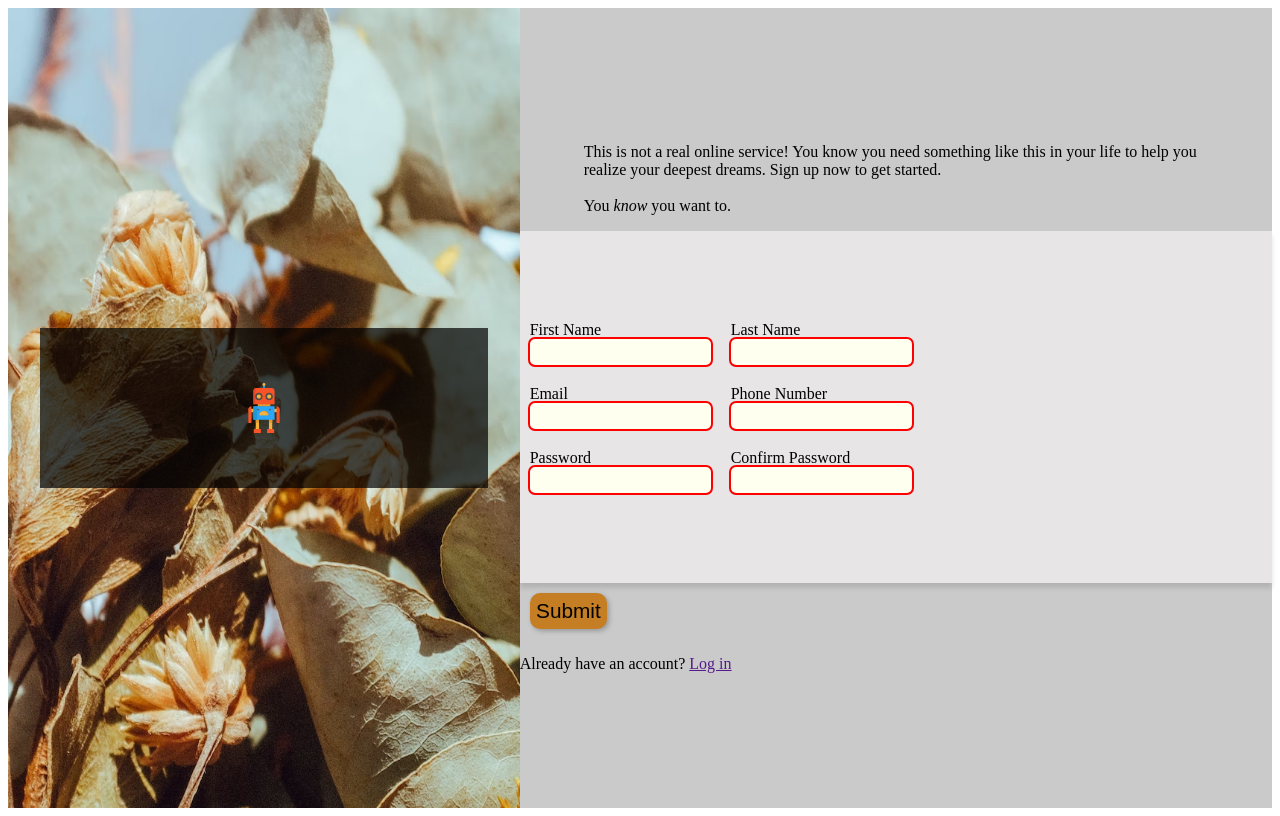
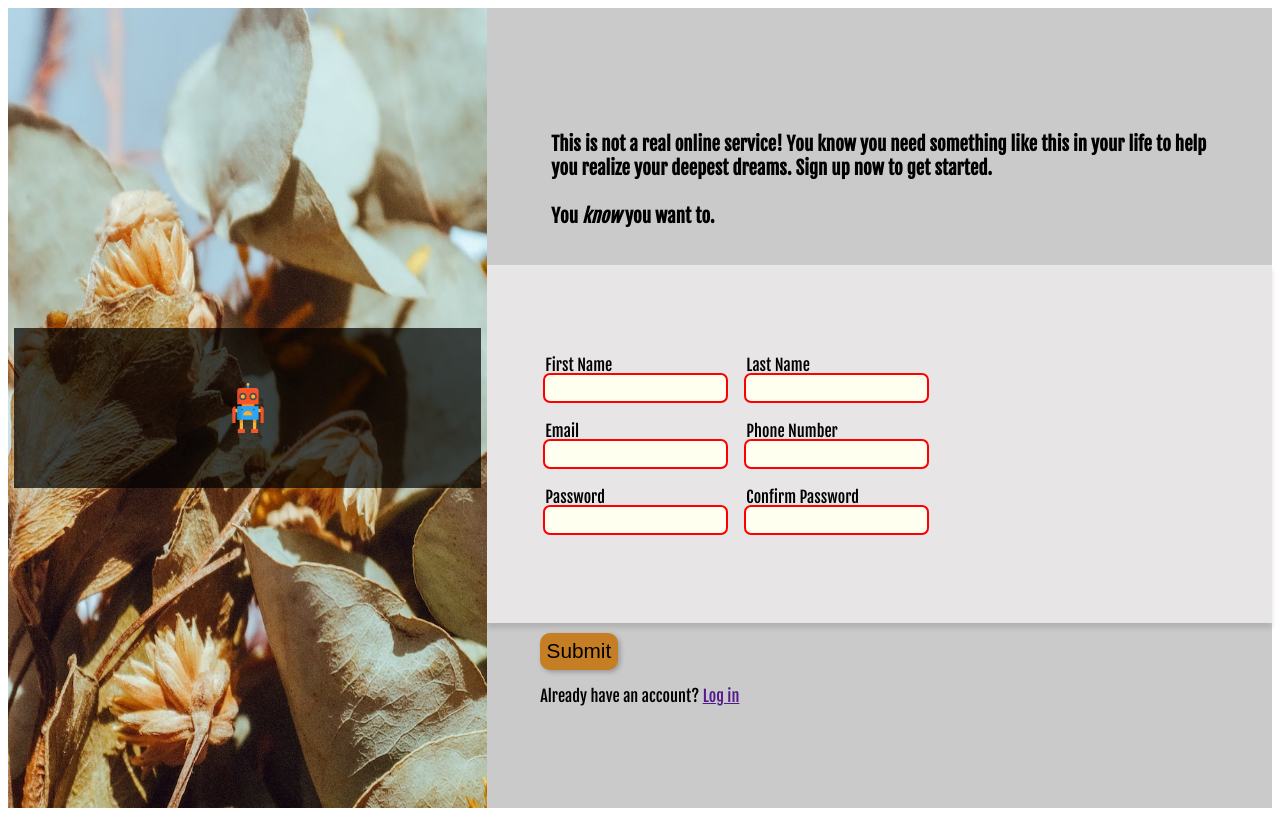
Before and after one commit to Cragt/sing-up-form, a plain HTML site: page index.html in a window 1280 px wide. Drawn offline with Linux system fonts and the light colour scheme.

Commit message:
Change conttent font and alignment

```diff
--- a/index.html
+++ b/index.html
@@ -16,10 +16,10 @@
     </div>
     </div>
     <div class="content">
-    <div class="heading">
+    <h3 class="heading">
         <p>This is not a real online service! You know you need something like this in your life to help you realize your deepest dreams. Sign up now to get started.<br><br>You <i>know</i> you want to.</p>
-    </div>
-    <form id="my-form">
+    </h3>
+    <form id="my-form" action="#" method="post">
         <div class="info">
         <div class="left-column">
         <label for="first-name">First Name
--- a/style.css
+++ b/style.css
@@ -1,3 +1,12 @@
+@font-face {
+  font-family: FjallaOne-Regular;
+  src: url("/fonts/FjallaOne-Regular.ttf");
+}
+
+html {
+  font-family: FjallaOne-Regular;
+}
+
 .image-left {
   width: 750px;
   display: flex;
@@ -15,7 +24,7 @@
 .hero {
   display: flex;
   position: absolute;
-  width: 35%;
+  width: 36.5%;
   height: 20%;
   background-color: rgba(0, 0, 0, 0.7);
   align-items: center;
@@ -23,7 +32,6 @@
 }
 
 .logo {
-  opacity: 100%;
   display: flex;
   width: 50px;
 }
@@ -51,6 +59,7 @@ body {
   box-shadow: 0px 5px 5px rgba(0, 0, 0, 0.123);
   padding-top: 5rem;
   padding-bottom: 5rem;
+  padding-left: 3rem;
 }
 
 label {
@@ -63,7 +72,6 @@ input {
   border: none;
   border-radius: 5px;
   height: 1.5rem;
-  /* box-shadow: 2px 2px 5px rgba(0, 0, 0, 0.253); */
 }
 
 input:focus {
@@ -89,15 +97,17 @@ input:invalid {
 
 button[type="submit"] {
   background-color: #c57e24;
-  margin: 10px;
+  margin-top: 10px;
   border-radius: 10px;
   padding: 0.4rem;
   border: none;
   font-size: 1.3rem;
   box-shadow: 2px 2px 5px rgba(0, 0, 0, 0.253);
+  margin-right: auto;
 }
 
-/* .foot {
-    display: flex;
-    flex-direction: column;
-} */
+.foot {
+  display: flex;
+  flex-direction: column;
+  margin-left: 3.3rem;
+}
```
Also changed, not shown: fonts/FjallaOne-Regular.ttf (added), fonts/OstrichSans-Black.otf (added).
